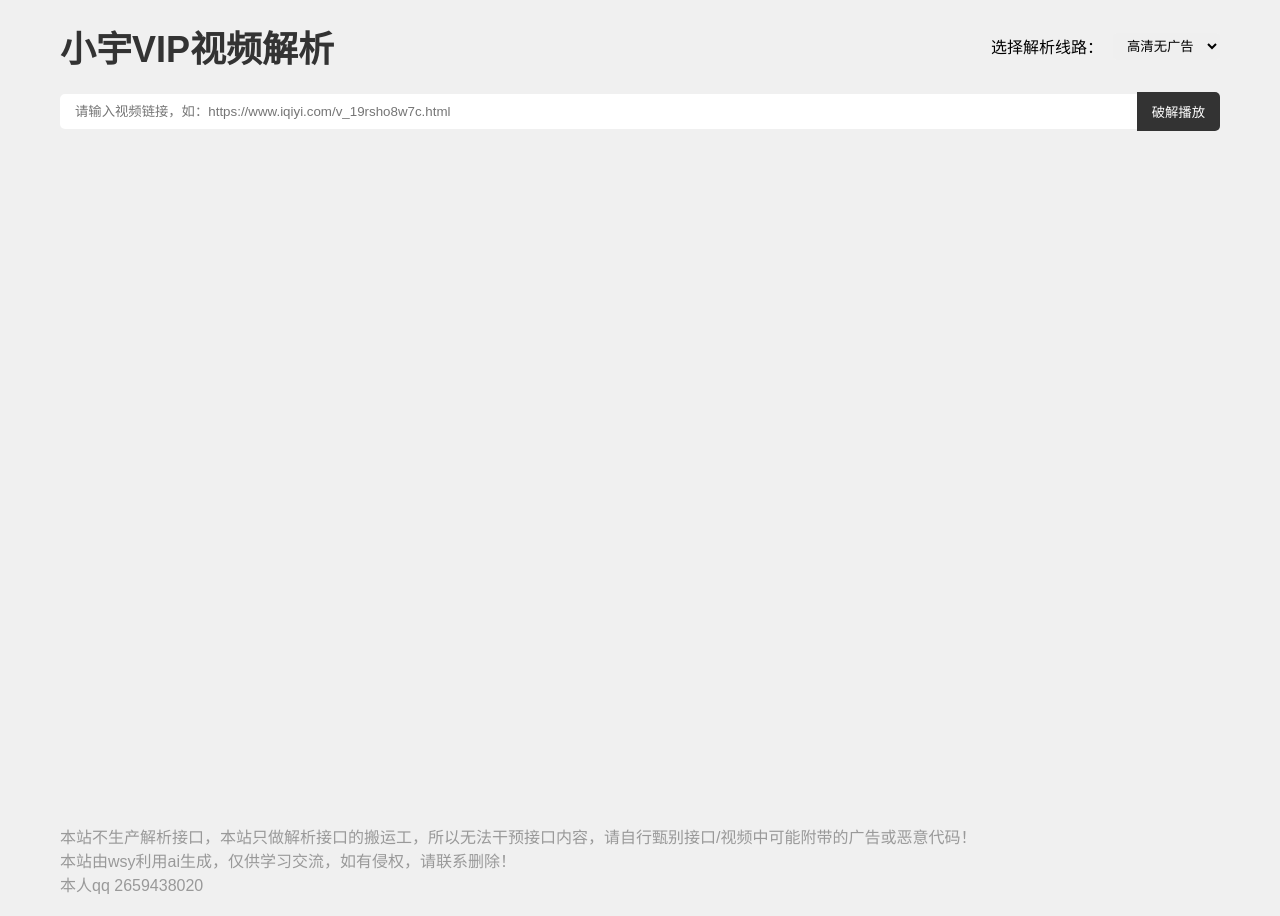
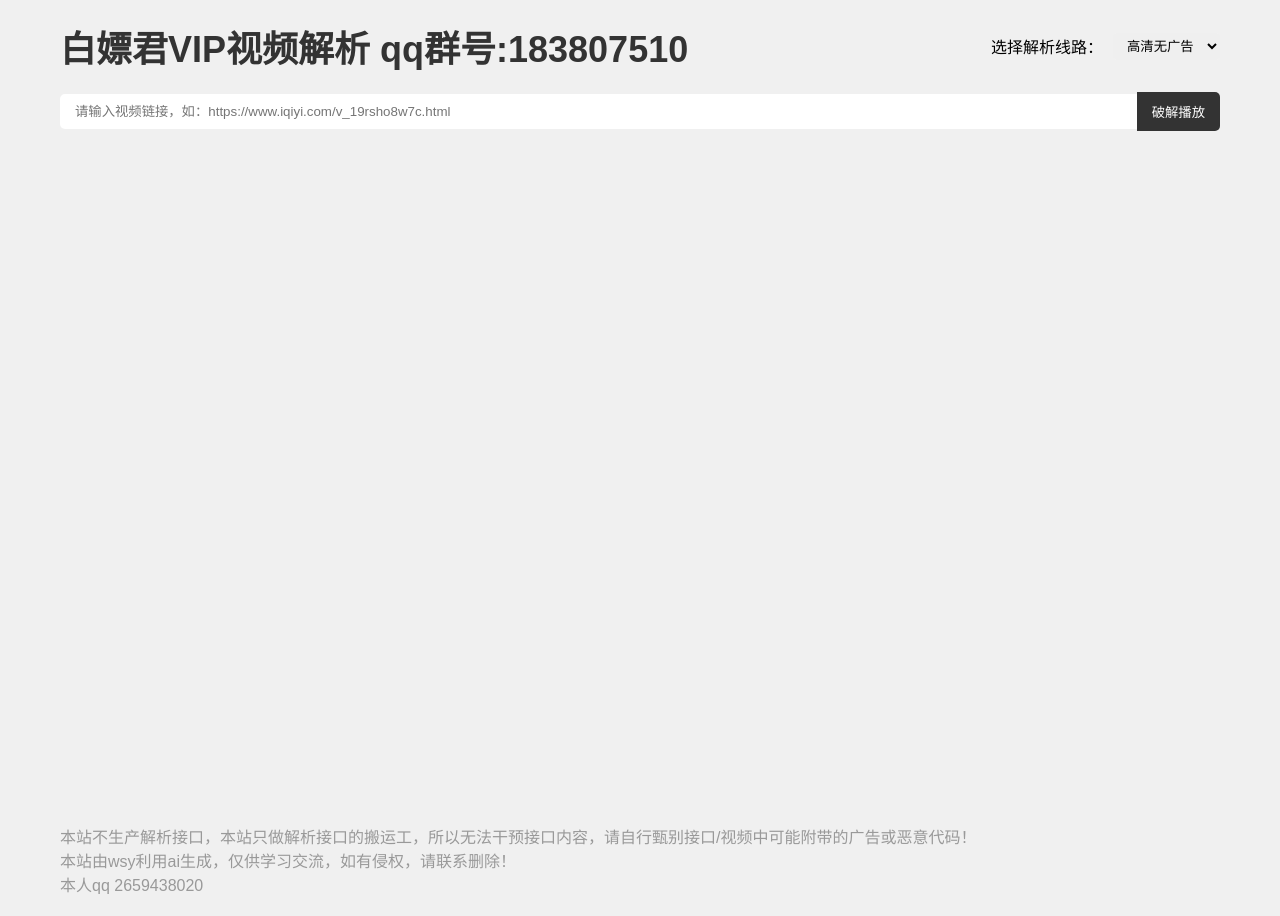
Before and after one commit to superhayaren/spvip.github.io, a plain HTML site: page index.html in a window 1280 px wide. Drawn offline with Linux system fonts and the light colour scheme.

Commit message:
Update index.html

```diff
--- a/index.html
+++ b/index.html
@@ -98,7 +98,7 @@
 <body>
     <div class="container">
         <div class="header">
-            <div class="logo">小宇VIP视频解析</div>
+            <div class="logo">白嫖君VIP视频解析 qq群号:183807510</div>
             <div class="mode">
                 <span>选择解析线路：</span>
                 <select id="line">
```
